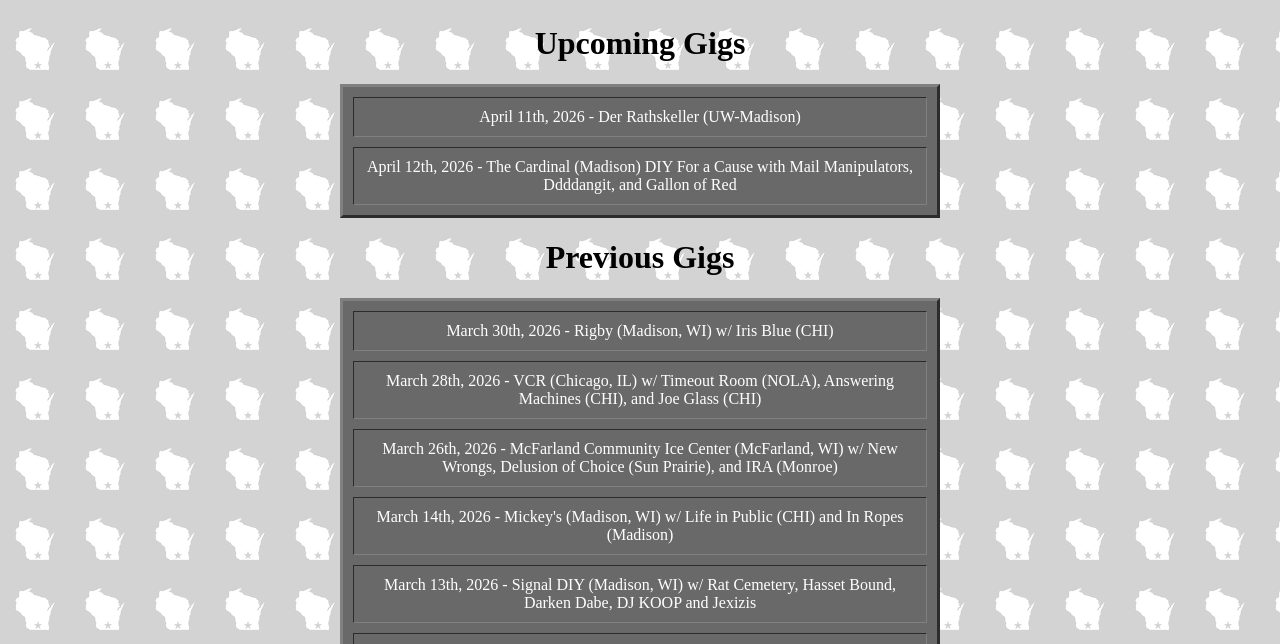
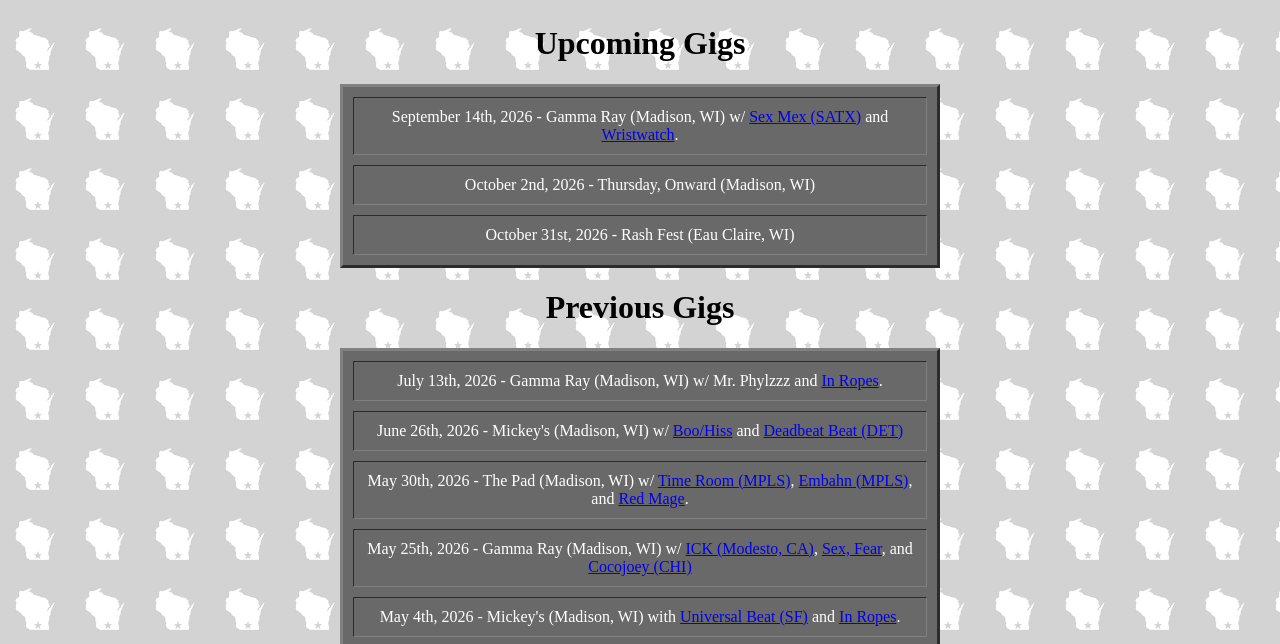
Before and after one commit to slickband/slickband.github.io, a plain HTML site: page shows.html in a window 1280 px wide. Shown: the part 126-770 px from the top of the page. Drawn offline with Linux system fonts and the light colour scheme.

Commit message:
Add files via upload

```diff
--- a/shows.html
+++ b/shows.html
@@ -37,8 +37,60 @@ div {
 
   <tr ALIGN=Center VALIGN=BOTTOM>
         <td>
-        April 11th, 2026 - Der Rathskeller (UW-Madison)
+	September 14th, 2026 - Gamma Ray (Madison, WI) w/ <a href="https://sexmexsux.bandcamp.com/">Sex Mex (SATX)</a> and <a href="https://wristwatch420.bandcamp.com/album/iii">Wristwatch</a>.
         </td>
+    </tr>
+
+    <tr ALIGN=Center VALIGN=BOTTOM>
+        <td>
+        October 2nd, 2026 - Thursday, Onward (Madison, WI)
+        </td>
+    </tr>
+
+    <tr ALIGN=Center VALIGN=BOTTOM>
+        <td>
+        October 31st, 2026 - Rash Fest (Eau Claire, WI)
+        </td>
+    </tr>
+
+</table>
+
+<h1>
+    Previous Gigs
+</h1>
+
+<table BORDER=3 CELLSPACING=10 CELLPADDING=10 style="width: 600px;background-color: dimgrey;">
+
+    <tr ALIGN=Center VALIGN=BOTTOM>
+        <td>
+	July 13th, 2026 - Gamma Ray (Madison, WI) w/ <a = href"https://mrphylzzz.bandcamp.com/">Mr. Phylzzz<a> and <a href="https://inropes.neocities.org/">In Ropes<a>.
+        </td>
+    </tr>
+
+    <tr ALIGN=Center VALIGN=BOTTOM>
+        <td>
+        June 26th, 2026 - Mickey's (Madison, WI) w/ <a href="https://boo-hiss.bandcamp.com/">Boo/Hiss<a> and <a href="https://deadbeatbeat.bandcamp.com/">Deadbeat Beat (DET)</a>
+	</td>
+    </tr>
+
+    <tr ALIGN=Center VALIGN=BOTTOM>
+        <td>
+        May 30th, 2026 - The Pad (Madison, WI) w/ <a href="https://timeroom.bandcamp.com/album/like-a-dream">Time Room (MPLS)</a>, <a href ="https://embahn.bandcamp.com/album/juniper-i-protect-you">Embahn (MPLS)</a>, and <a href="https://www.weareredmage.com">Red Mage</a>.
+	</td>
+    </tr>
+
+
+    <tr ALIGN=Center VALIGN=BOTTOM>
+        <td>
+        May 25th, 2026 - Gamma Ray (Madison, WI) w/ <a href="https://ickofficial.bandcamp.com/">ICK (Modesto, CA)</a>, <a href="https://sexcommafear.bandcamp.com/">Sex, Fear</a>, and <a href="https://cocojoey.bandcamp.com/">Cocojoey (CHI)</a>
+	</td>
+    </tr>
+
+
+    <tr ALIGN=Center VALIGN=BOTTOM>
+        <td>
+        May 4th, 2026 - Mickey's (Madison, WI) with <a href="https://universalbeat.bandcamp.com/">Universal Beat (SF)</a> and <a href="https://inropes.neocities.org/">In Ropes<a>.
+	</td>
     </tr>
 
     <tr ALIGN=Center VALIGN=BOTTOM>
@@ -47,14 +99,12 @@ div {
         </td>
     </tr>
 
+  <tr ALIGN=Center VALIGN=BOTTOM>
+        <td>
+        April 11th, 2026 - Der Rathskeller (UW-Madison) with The Drin (Cinci) and Good Flying Birds (Chi/Indy)
+        </td>
+    </tr>
 
-</table>
-
-<h1>
-    Previous Gigs
-</h1>
-
-<table BORDER=3 CELLSPACING=10 CELLPADDING=10 style="width: 600px;background-color: dimgrey;">
 
   <tr ALIGN=Center VALIGN=BOTTOM>
         <td>
```
